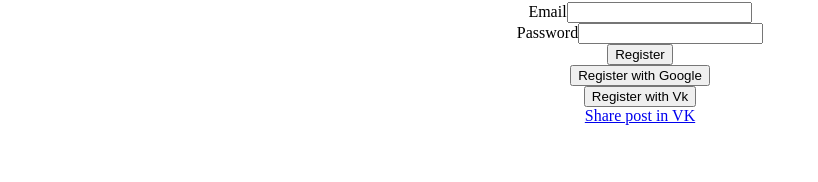
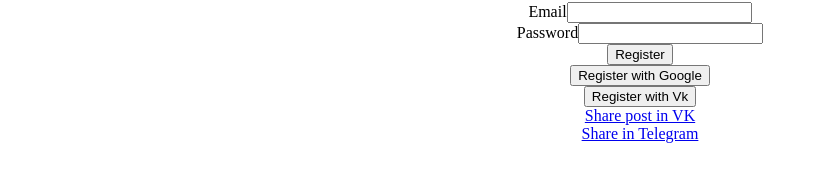
Before and after one commit to polynceva-es/photo-booking-test, a React (Create React App) app: page /signin in a window 1280 px wide. Shown: the part 158-340 px from the top of the page, without its empty margins (0-818 px from the left). Built offline with nearby package versions, Linux system fonts and the light colour scheme.

Commit message:
Add share to Telegram

```diff
--- a/src/components/pages/Signin.js
+++ b/src/components/pages/Signin.js
@@ -6,6 +6,10 @@ import { useLocation } from 'react-router-dom';
 
 function sharePostInVk(url) {
   return `https://vk.com/share.php?url=${url}?title='Title'`
+}
+
+function shareInTelegram(url) {
+  return `https://telegram.me/share/url?url=${url}&text=ТЕКСТ`
 }
 
 function Signin() {
@@ -56,6 +60,12 @@ function Signin() {
       >
         Share post in VK
       </Link>
+
+      <Link
+        to={shareInTelegram(`${baseUrl}${location.pathname}`)}
+        target="_blank">
+      Share in Telegram
+      </Link>
     </div>
   );
 }
```
